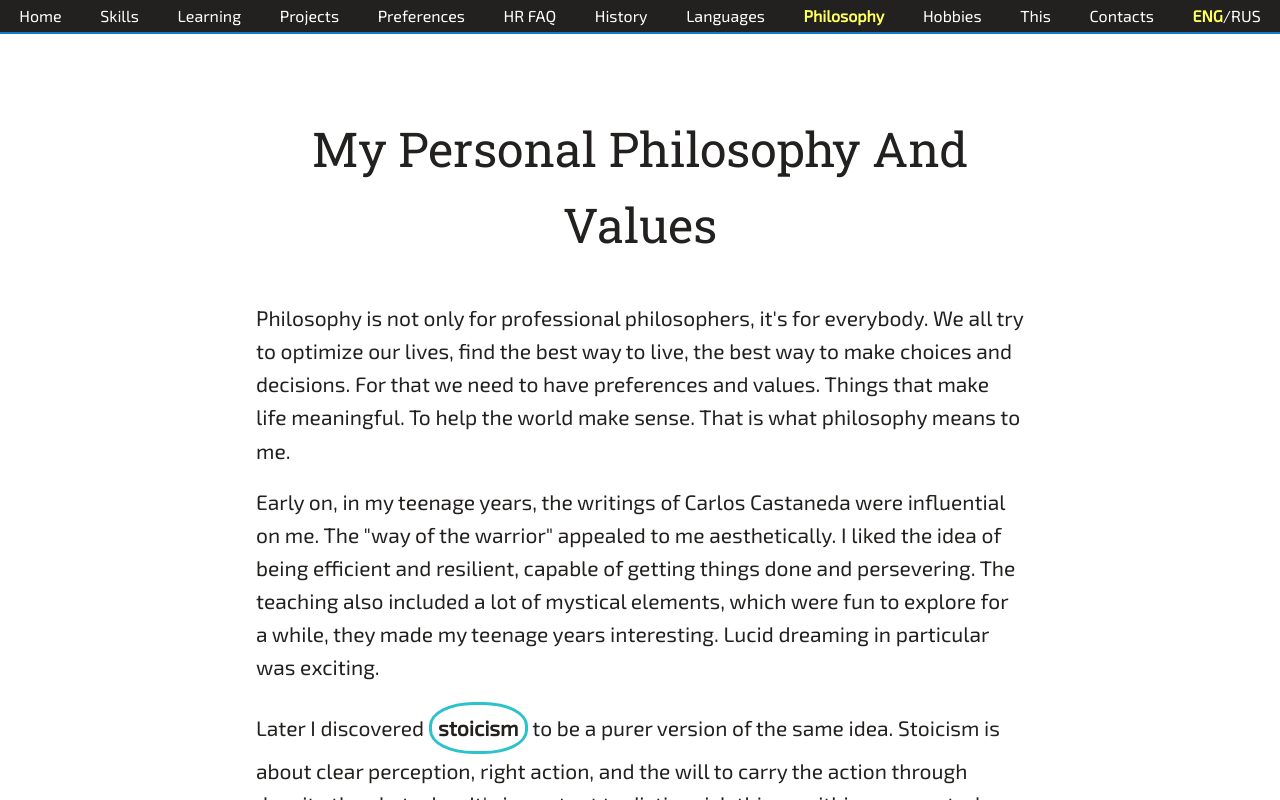
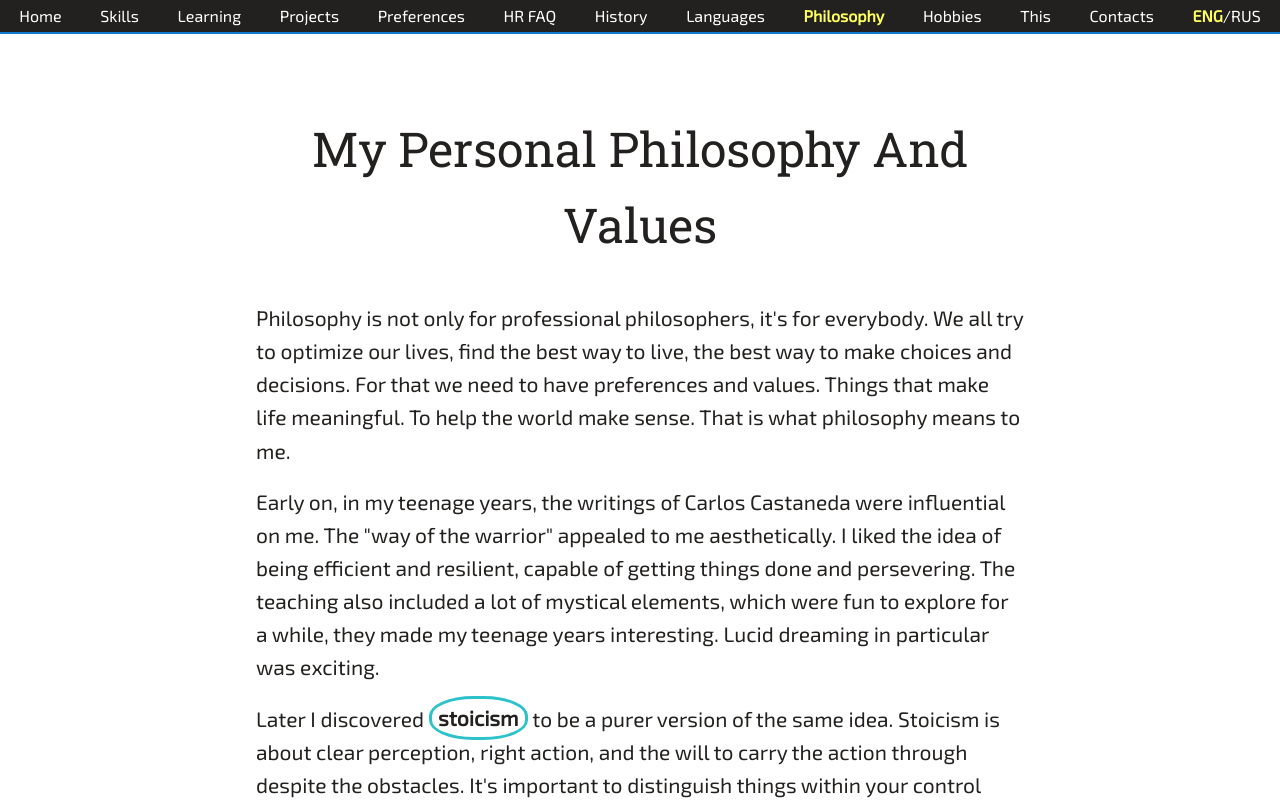
Before and after one commit to elmaester/hire-oleg, a Next.js app: page /philosophy in a window 1280 px wide. Shown: the top 800 px of the page. Built offline with nearby package versions, Linux system fonts and the light colour scheme.

Commit message:
fix: learmed about white-space nowrap. using that instead of display inline-block

```diff
--- a/components/styled/Highlight.js
+++ b/components/styled/Highlight.js
@@ -6,7 +6,7 @@ const Highlight = styled.strong`
   border-radius: 45%;
   font-weight: 900;
   padding: 0.5vw 0.5vw;
-  display: inline-block;
+  white-space: nowrap;
 `;
 
 export default Highlight;
--- a/pages/personal-projects.js
+++ b/pages/personal-projects.js
@@ -139,7 +139,7 @@ const PersonalProjects = ({ lang }) => {
               href="https://www.styled-components.com/"
               target="_blank"
               rel="noopener noreferrer"
-              style={{ display: "inline-block" }}
+              style={{ whiteSpace: "nowrap" }}
             >
               Styled Components
             </a>
```
